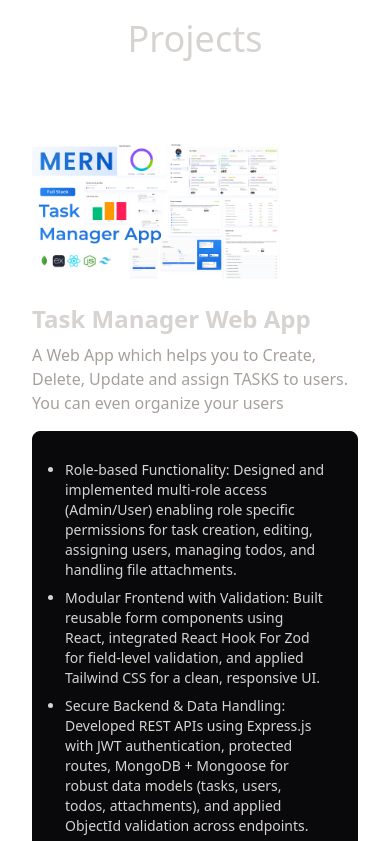
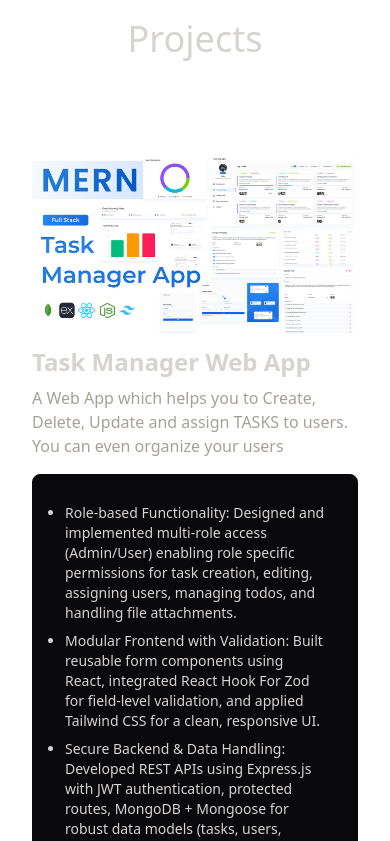
Before and after one commit to Ravinder125/Portfolio, a React (Vite) app: page / in a window 390 px wide. Shown: the part 1760-2601 px from the top of the page. Built offline with nearby package versions, Linux system fonts and the light colour scheme.

Commit message:
Update Projects component: enhance image styling for better responsiveness

```diff
--- a/src/components/Projects.jsx
+++ b/src/components/Projects.jsx
@@ -27,7 +27,7 @@ const Projects = () => {
                                 alt={`${project.title} image`}
                                 width={250}
                                 height={250}
-                                className="mb-6 rounded"
+                                className="mb-6 rounded h-full w-full object-contain"
                             />
                         </motion.div>
                         <motion.div
```
